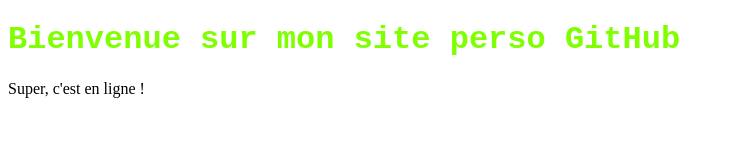
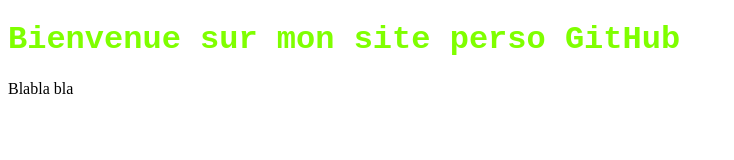
Before and after one commit to auer404/auer404.github.io, a plain HTML site: page index.html in a window 1280 px wide. Shown: the whole page, without its empty margins (0-734 px from the left). Drawn offline with Linux system fonts and the light colour scheme.

Commit message:
Add files via upload

```diff
--- a/index.html
+++ b/index.html
@@ -10,7 +10,7 @@
 
     <h1>Bienvenue sur mon site perso GitHub</h1>
 
-    <p>Super, c'est en ligne !</p>
+    <p>Blabla bla</p>
 
 </body>
 </html>
```
